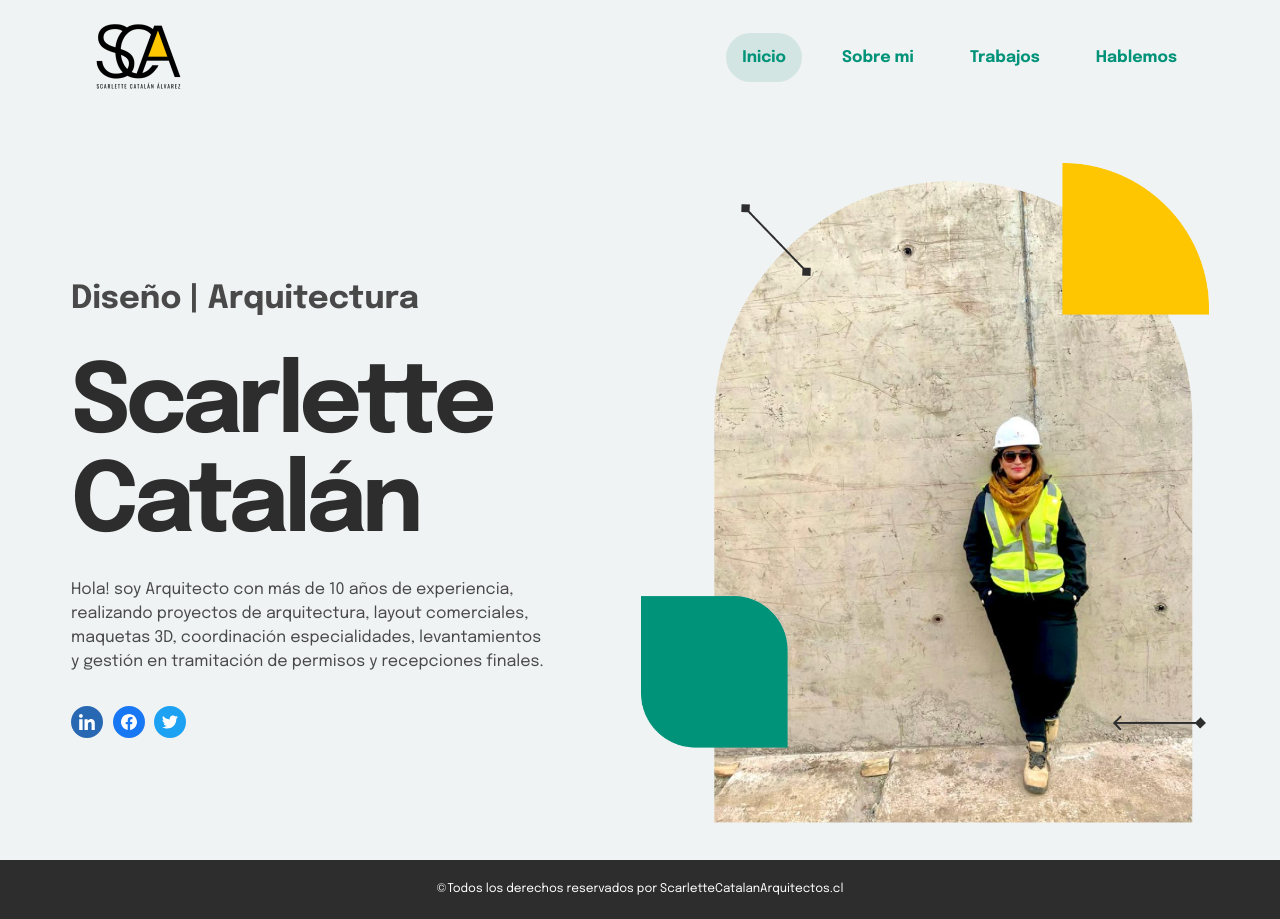
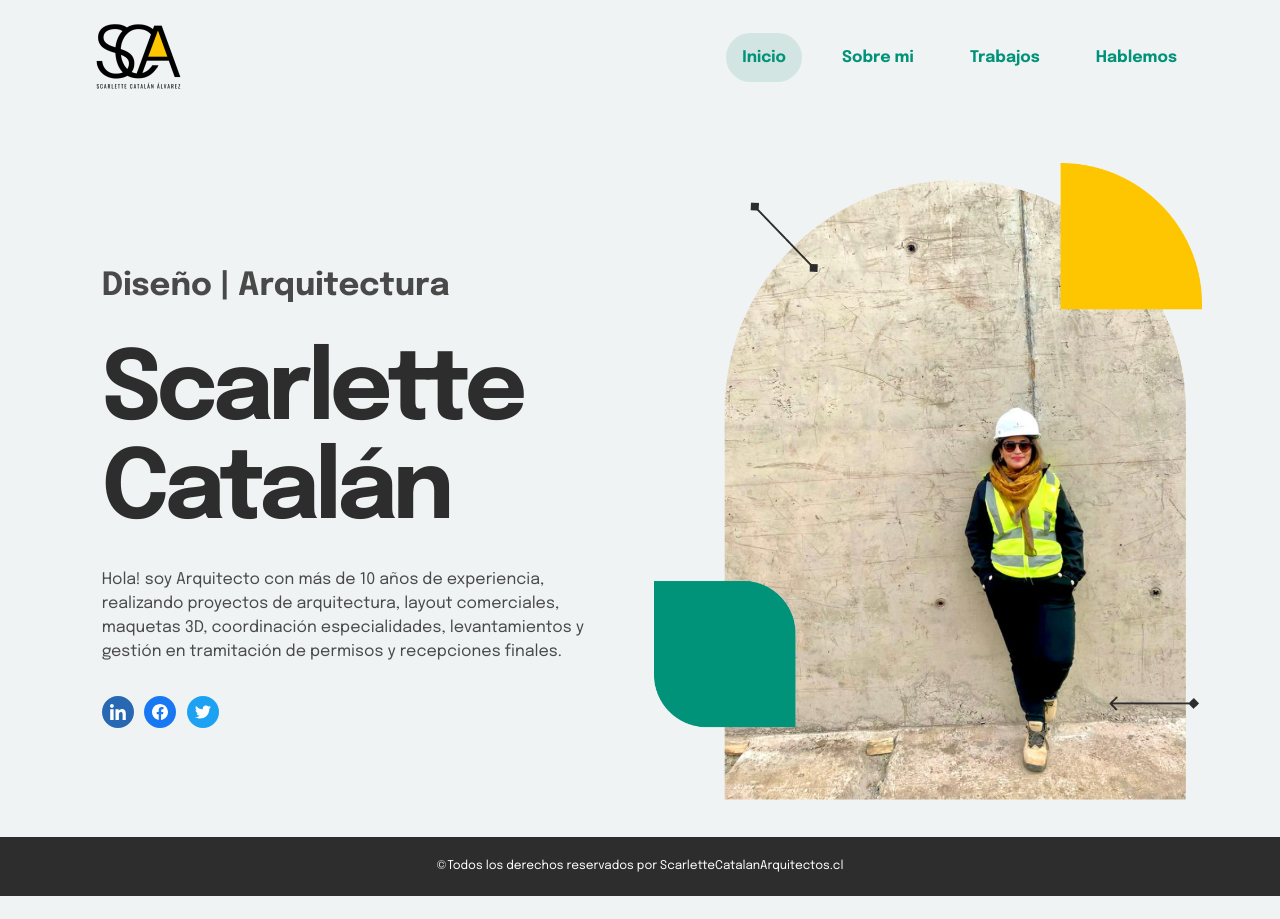
Before and after one commit to bcreaciones/scarlette-arquitectura, a plain HTML site: page index.html in a window 1280 px wide. After the commit the page ends 896 px from the top, so only its background shows below. Drawn offline with Linux system fonts and the light colour scheme.

Commit message:
Ajustes de elementos home resposive

```diff
--- a/estilos/style.css
+++ b/estilos/style.css
@@ -156,23 +156,27 @@ input.btn-primary:hover{
 }
 
 #imgPerfil{
-    max-width: 568px;
+    max-width: 548px;
+    width: 100%;
 }
 
 section.content-inicio {
     display: flex;
-    justify-content: space-between;
     align-items: center;
     margin-top: 48px;
-    flex-direction: row;
+    flex-wrap: wrap;
+    justify-content: space-evenly;
 }
 
 article#present{
-    padding-right: 8%;
+    max-width: 522px;
+    margin: 24px;
 }
 
 article#present p{
     margin-top: 5%;
+    padding-right: 48px;
+    width: 100%;
 }
 
 #redes ul{
```
